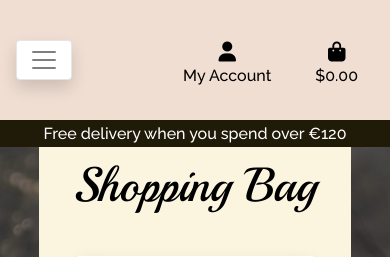
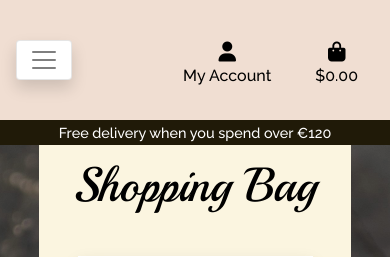
Before and after one commit to Saraholoughlin5/Milestone_Project_4, a Django app: page /bag/ in a window 390 px wide. Shown: the top 257 px of the page. Run offline with Django 3.2, Linux system fonts and the light colour scheme; some libraries are stand-ins or nearby versions; some web fonts are replaced.

Commit message:
Update del. banner and quantity on mobile

```diff
--- a/static/css/base.css
+++ b/static/css/base.css
@@ -413,10 +413,18 @@ input[name='q']::placeholder {
     }
 }
 
-/* Navbar background colour instead of image for on mobile*/
+/* Navbar background colour, delivery banner and quantity selector on mobile */
 @media (max-width: 991px) {
     .navbar {
         background-color: #f0ded2;
         max-height: fit-content;
     }
+
+    #delivery-banner h4 {
+        font-size: .9rem;
+    }
+
+    .increment-qty, .decrement-qty {
+        padding: .25rem .5rem !important;
+    }
 }
```
